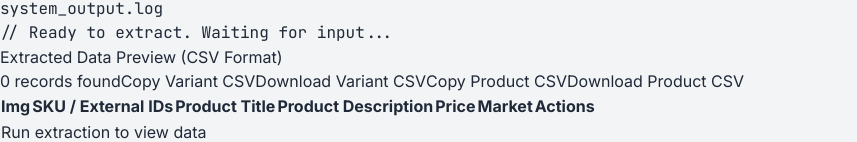
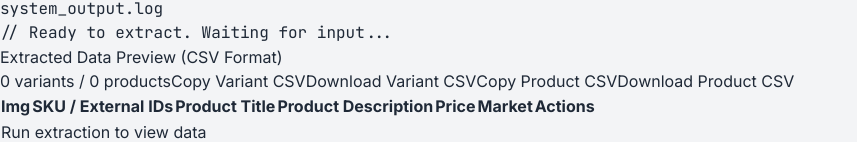
Before and after one commit to pengxu9-rgb/Pivota-catalog-intelligence, a Next.js app in the folder client/: page / in a window 1280 px wide. Shown: the part 1091-1233 px from the top of the page, without its empty margins (0-857 px from the left). Built offline with nearby package versions, Linux system fonts and the light colour scheme.

Commit message:
Show variants and products in record count label

```diff
--- a/client/components/CatalogIntelligenceApp.tsx
+++ b/client/components/CatalogIntelligenceApp.tsx
@@ -10,7 +10,7 @@ import { ResultsTable } from "./ResultsTable";
 
 import type { ExtractResponse, ExtractV2Response, ExtractedVariantRow, LogLine, OfferV2 } from "@/lib/types";
 import { extractCatalog, extractCatalogV2 } from "@/lib/api";
-import { buildCsv, buildProductCsv, downloadTextFile } from "@/lib/csv";
+import { buildCsv, buildProductCsv, downloadTextFile, getStableProductId } from "@/lib/csv";
 import { copyTextToClipboard } from "@/lib/clipboard";
 
 type ToastState = { message: string; visible: boolean };
@@ -216,7 +216,11 @@ export function CatalogIntelligenceApp() {
   const [toast, setToast] = useState<ToastState>({ message: "Notification", visible: false });
   const toastTimerRef = useRef<number | null>(null);
 
-  const recordCountText = useMemo(() => `${variants.length} records found`, [variants.length]);
+  const recordCountText = useMemo(() => {
+    const variantCount = variants.length;
+    const productCount = new Set(variants.map((variant) => getStableProductId(variant))).size;
+    return `${variantCount.toLocaleString()} variants / ${productCount.toLocaleString()} products`;
+  }, [variants]);
 
   const showToast = useCallback((message: string) => {
     setToast({ message, visible: true });
```
